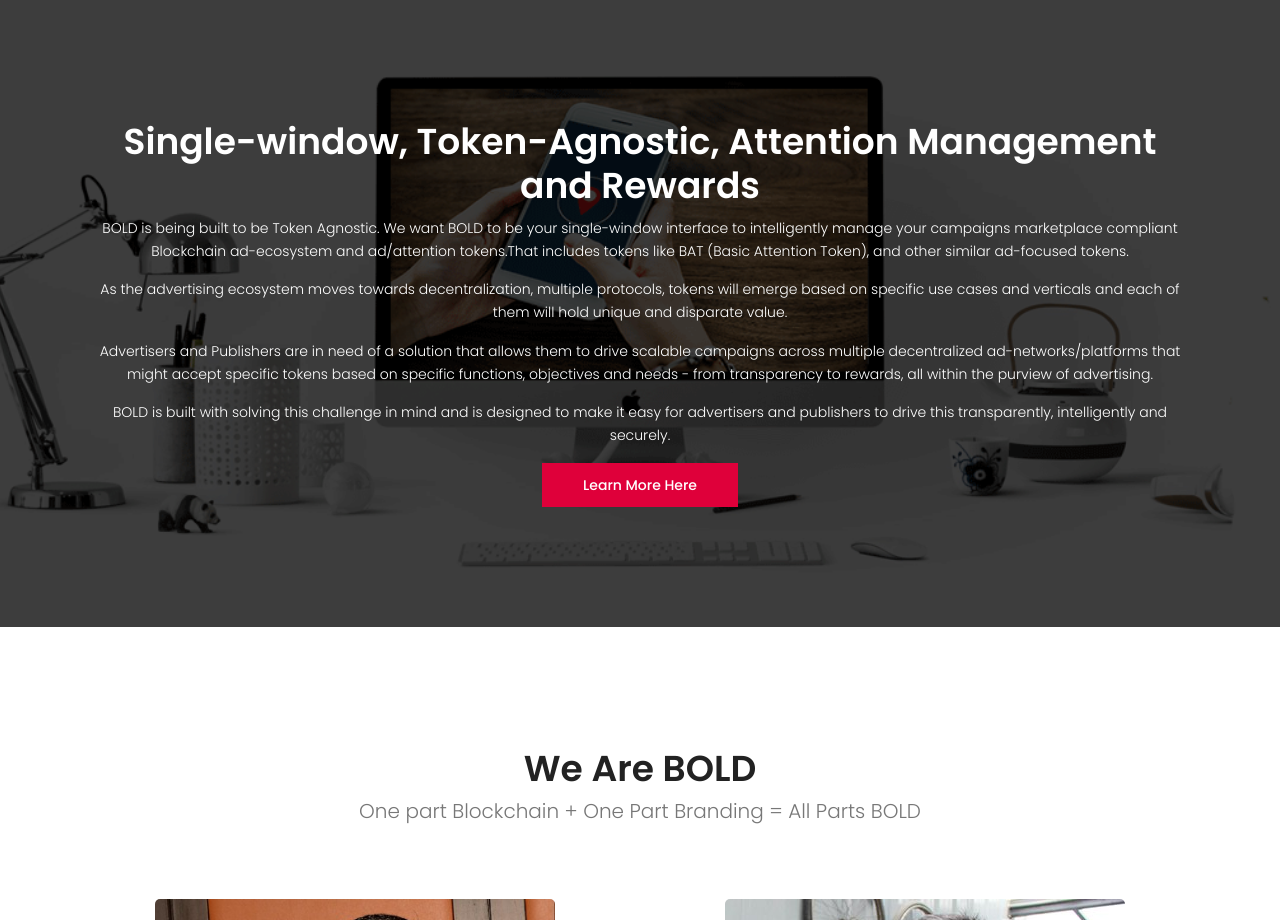
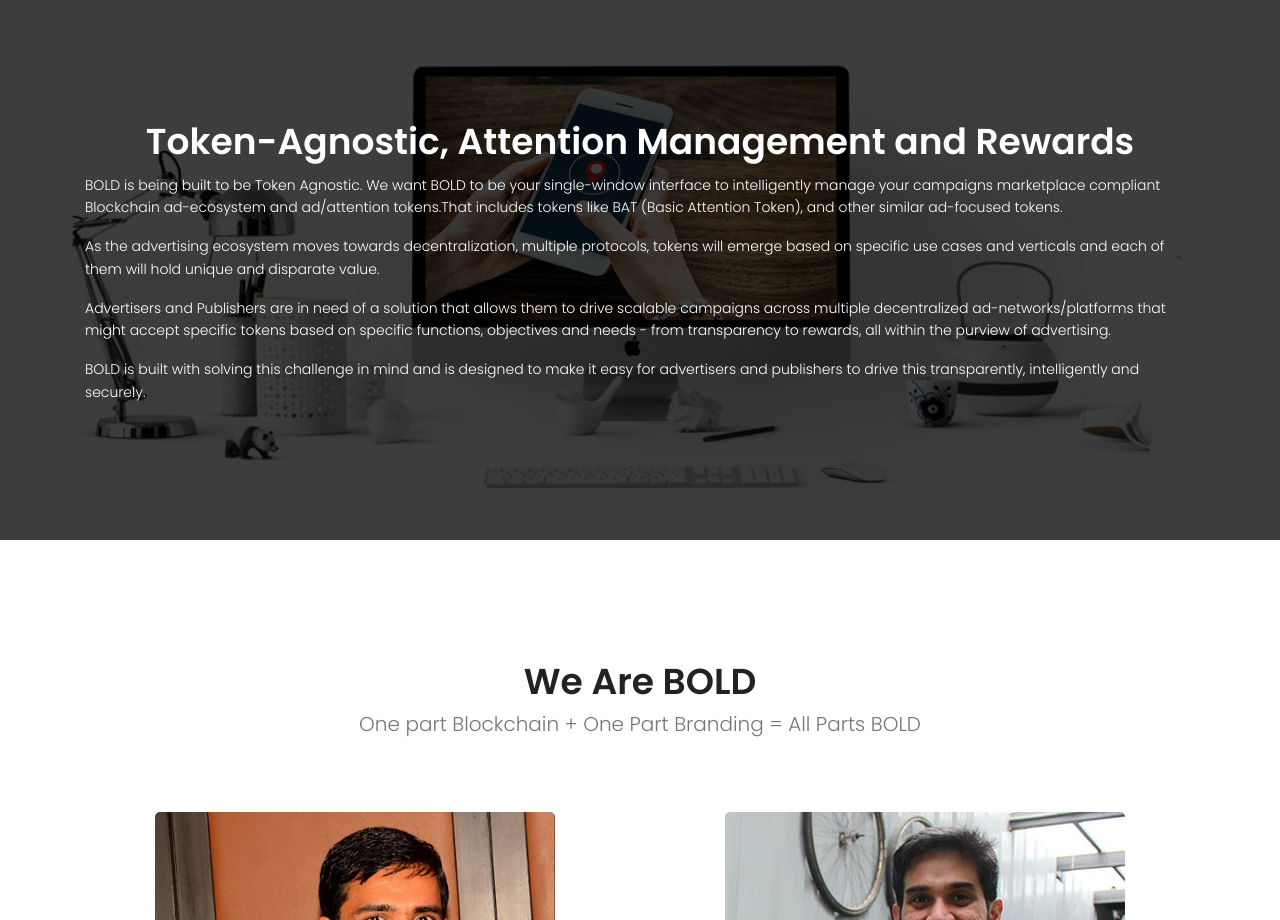
Before and after one commit to boldforbrave/boldforbrave.github.io, a plain HTML site: page index.html in a window 1280 px wide. Shown: the part 3160-4080 px from the top of the page. Drawn offline with nearby package versions, Linux system fonts and the light colour scheme; some packages are replaced by stand-ins of ours.

Commit message:
Alignment changes

```diff
--- a/index.html
+++ b/index.html
@@ -352,20 +352,20 @@
 					<div class="row d-flex justify-content-center">
 						<div class="menu-content col-lg-12">
 							<div class="title text-center">
-								<h1 class="mb-10 text-white">Single-window, Token-Agnostic, Attention Management and Rewards</h1>
-								<p class="text-white">
+								<h1 class="mb-10 text-white">Token-Agnostic, Attention Management and Rewards</h1>
+								<p class="text-white" style="text-align: left;">
 									BOLD is being built to be Token Agnostic.  We want BOLD to be your single-window interface to intelligently manage your campaigns marketplace compliant Blockchain ad-ecosystem and ad/attention tokens.That includes tokens like BAT (Basic Attention Token), and other similar ad-focused tokens.
 								</p>
-								<p class="text-white">
+								<p class="text-white" style="text-align: left;">
 									As the advertising ecosystem moves towards decentralization, multiple protocols, tokens will emerge based on specific use cases and verticals and each of them will hold unique and disparate value.
 								</p>
-								<p class="text-white">
+								<p class="text-white" style="text-align: left;">
 									Advertisers and Publishers are in need of a solution that allows them to drive scalable campaigns across multiple decentralized ad-networks/platforms that might accept specific tokens based on specific functions, objectives and needs - from transparency to rewards,  all within the purview of advertising.
 								</p>
-								<p class="text-white">
+								<p class="text-white" style="text-align: left;">
 									BOLD is built with solving this challenge in mind and is designed to make it easy for advertisers and publishers to drive this transparently, intelligently and securely.
 								</p>
-								<a class="primary-btn" href="https://basicattentiontoken.org/" target="_blank">Learn More Here</a>
+								<!-- <a class="primary-btn" href="https://basicattentiontoken.org/" target="_blank">Learn More Here</a> -->
 							</div>
 						</div>
 					</div>
```
